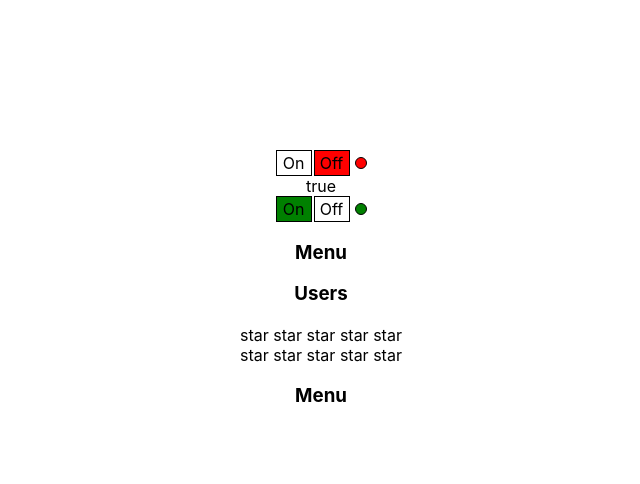
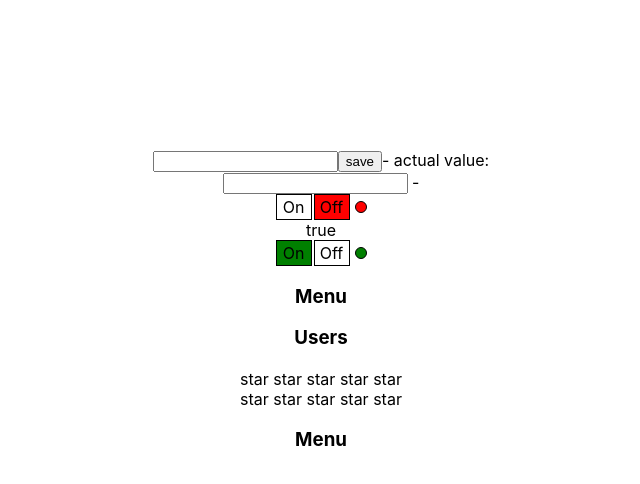
Before and after one commit to manchikooo/react-kabzda, a React (Create React App) app: page / in a window 1280 px wide. Shown: the top 484 px of the page, without its empty margins (319-959 px from the left). Built offline with nearby package versions, Linux system fonts and the light colour scheme.

Commit message:
uncontrolled input/ refs

```diff
--- a/src/App.tsx
+++ b/src/App.tsx
@@ -6,6 +6,10 @@ import {UncontrolledRating} from "./components/UncontrolledRating/Rating";
 import {Rating} from "./components/Rating/Rating";
 import {OnOff} from './components/OnOff/OnOff'
 import {UncontrolledOnOff} from "./components/UncontrolledOnOff/OnOff";
+import {
+    GetValueOfUncontrolledInputByButtonPress,
+    TrackValueOfUncontrolledInput,
+} from "./components/UncontrolledInput/UncontrolledInput";
 
 
 function App(props: any) {
@@ -17,6 +21,9 @@ function App(props: any) {
 
     return (
         <div className={'App'}>
+            <GetValueOfUncontrolledInputByButtonPress/>
+            <TrackValueOfUncontrolledInput/>
+
             <UncontrolledOnOff changeValue={setUncontrolledValue}/> {uncontrolledValue.toString()}
 
             <OnOff value={onValue} onClick={setOnValue}/>
--- /dev/null
+++ b/src/components/UncontrolledInput/UncontrolledInput.tsx
@@ -0,0 +1,31 @@
+import React from "react";
+import {useRef, useState} from "react";
+//
+// export const UncontrolledInput = () => <input/>
+//
+export function TrackValueOfUncontrolledInput() {
+    const [value, setValue] = useState('')
+    const onChangeHandler = (e: React.ChangeEvent<HTMLInputElement>) =>
+        setValue(e.currentTarget.value)
+
+
+    return <div><input onChange={onChangeHandler}/> - {value}</div>
+}
+
+export function GetValueOfUncontrolledInputByButtonPress() {
+    const [value, setValue] = useState('')
+    const inputRef = useRef<HTMLInputElement>(null)
+    const save = () => {
+        const el = inputRef.current as HTMLInputElement
+        setValue(el.value)
+    }
+    return (<div>
+        <input ref={inputRef} id={'inputId'}/>
+        <button onClick={save}>save
+        </button>
+        - actual value: {value}
+    </div>)
+}
+
+
+// export const ControlledInputWithFixedValue = () => <input value={'it-inc '}/>
```
